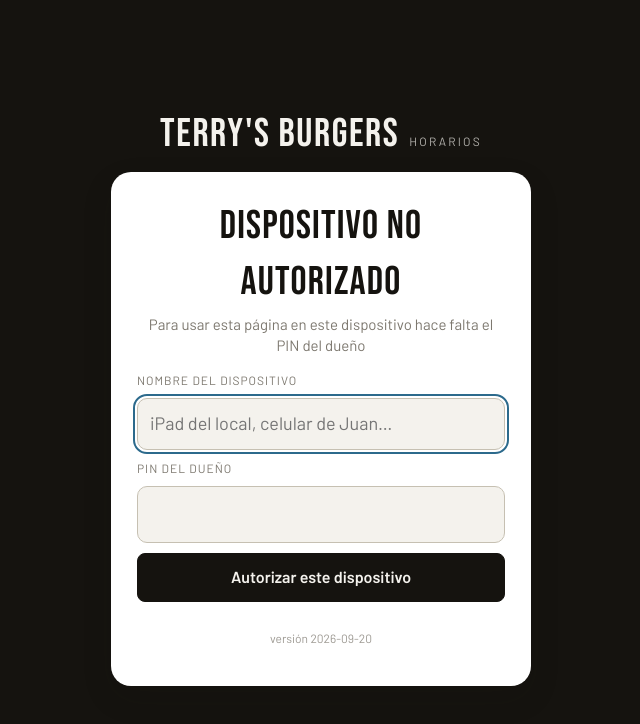
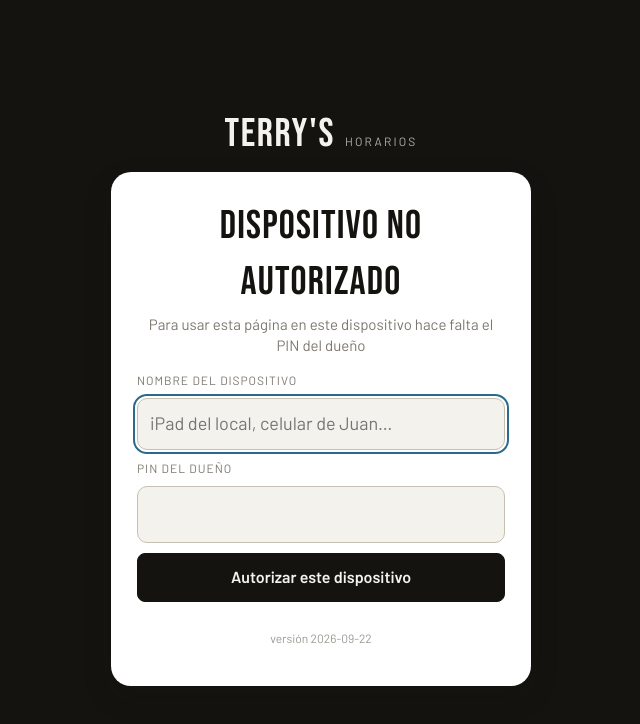
Before and after one commit to jetraverso/terrys-horarios, a plain HTML site: page index.html in a window 1280 px wide. Shown: the whole page, without its empty margins (319-959 px from the left). Drawn offline with Linux system fonts and the light colour scheme.

Commit message:
Marca: Terry's Horarios, sin Burgers
Co-Authored-By: Claude Fable 5.1 <noreply@anthropic.com>

```diff
--- a/index.html
+++ b/index.html
@@ -374,7 +374,7 @@ table.pgrid{border-collapse:separate;border-spacing:0;width:100%;table-layout:fi
 </style>
 
 <header class="top">
-  <div class="wordmark">Terry's Burgers <small>Horarios</small></div>
+  <div class="wordmark">Terry's <small>Horarios</small></div>
   <nav class="tabs" id="tabs">
     <button class="tab on" data-v="semana">Semana</button>
     <button class="tab" data-v="plan">Planificar</button>
@@ -557,7 +557,7 @@ table.pgrid{border-collapse:separate;border-spacing:0;width:100%;table-layout:fi
 
 <!-- ================= BLOQUEO ================= -->
 <div id="lock">
-  <div class="wordmark">Terry's Burgers <small>Horarios</small></div>
+  <div class="wordmark">Terry's <small>Horarios</small></div>
   <div class="k-box" id="lockBox"></div>
 </div>
 
@@ -585,7 +585,7 @@ window.addEventListener('error',function(ev){ try{ var el=document.getElementByI
 const DOW=['Lunes','Martes','Miércoles','Jueves','Viernes','Sábado','Domingo'];
 const DOWS=['Lun','Mar','Mié','Jue','Vie','Sáb','Dom'];
 const MESES=['Enero','Febrero','Marzo','Abril','Mayo','Junio','Julio','Agosto','Septiembre','Octubre','Noviembre','Diciembre'];
-const APP_VERSION='2026-09-20';
+const APP_VERSION='2026-09-22';
 const clon=o=>JSON.parse(JSON.stringify(o));
 const pad=n=>String(n).padStart(2,'0');
 const iso=d=>`${d.getFullYear()}-${pad(d.getMonth()+1)}-${pad(d.getDate())}`;
```
